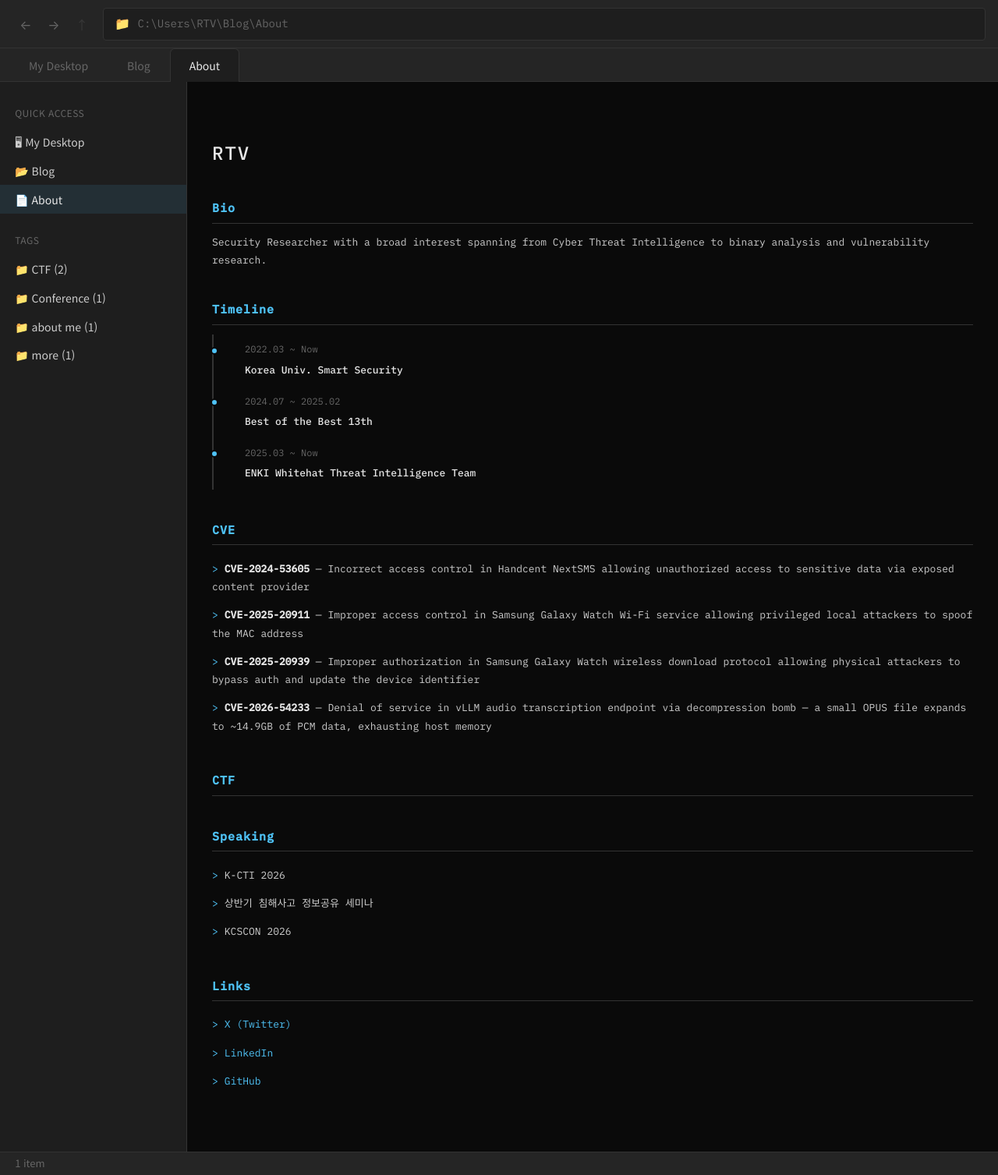
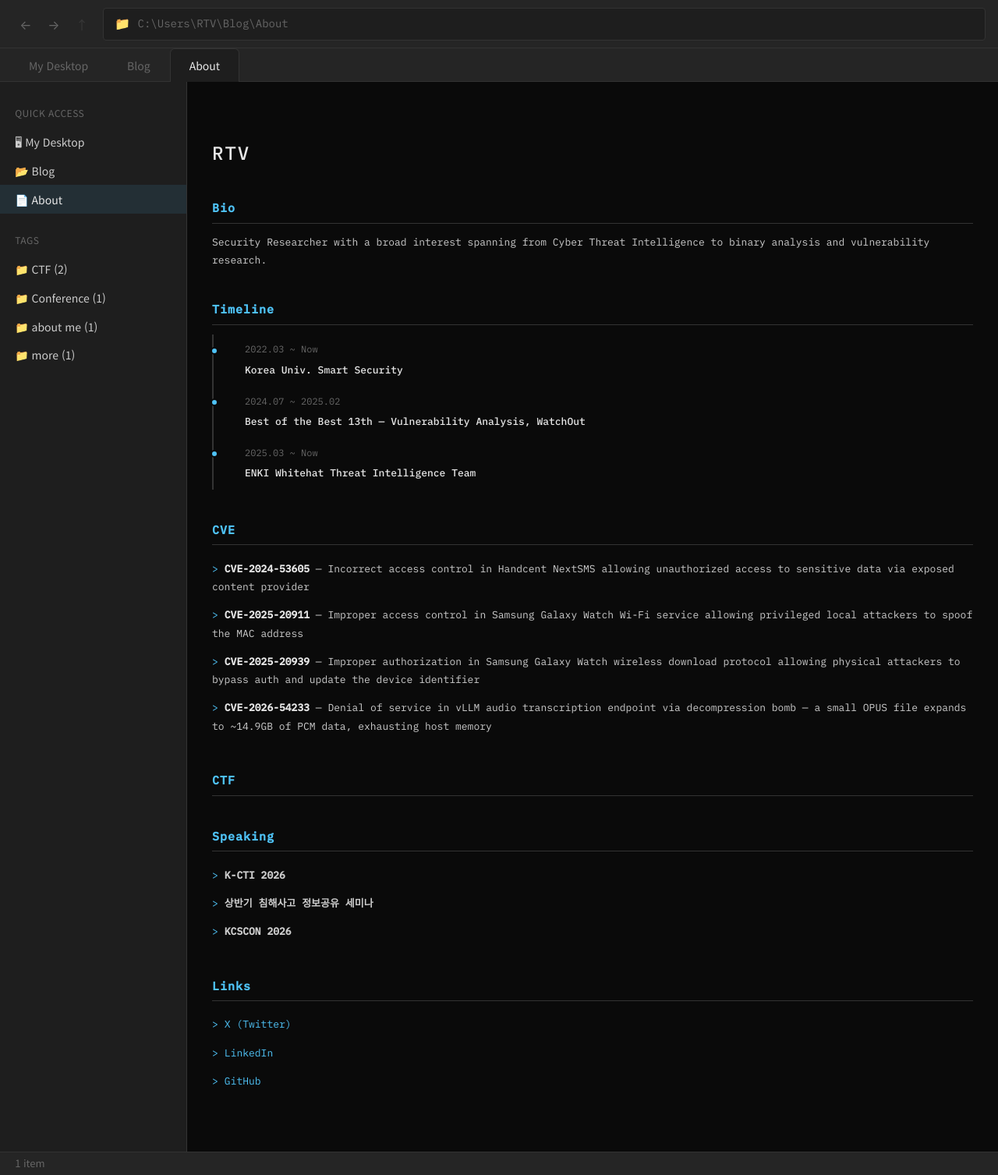
Before and after one commit to RTV-GIT/RTV-GIT.github.io, a Jekyll site: the page built from about.html, in a window 1280 px wide. Shown: the whole page at 78% size. Built offline with Jekyll 4.4.1, drawn with Linux system fonts in a browser that asks for light colours.

Commit message:
About: Speaking 볼드 처리 + BoB 13th 상세 정보 추가
Co-Authored-By: Claude Opus 4.6 (1M context) <noreply@anthropic.com>

```diff
--- a/about.html
+++ b/about.html
@@ -28,7 +28,7 @@ item_count: "1 item"
         </div>
         <div class="timeline-item">
           <span class="timeline-date">2024.07 ~ 2025.02</span>
-          <span class="timeline-desc">Best of the Best 13th</span>
+          <span class="timeline-desc">Best of the Best 13th — Vulnerability Analysis, WatchOut</span>
         </div>
         <div class="timeline-item">
           <span class="timeline-date">2025.03 ~ Now</span>
@@ -54,9 +54,9 @@ item_count: "1 item"
     <div class="about-section">
       <h2 class="about-heading">Speaking</h2>
       <ul class="about-list">
-        <li>K-CTI 2026</li>
-        <li>상반기 침해사고 정보공유 세미나</li>
-        <li>KCSCON 2026</li>
+        <li><strong>K-CTI 2026</strong></li>
+        <li><strong>상반기 침해사고 정보공유 세미나</strong></li>
+        <li><strong>KCSCON 2026</strong></li>
       </ul>
     </div>
 
```
